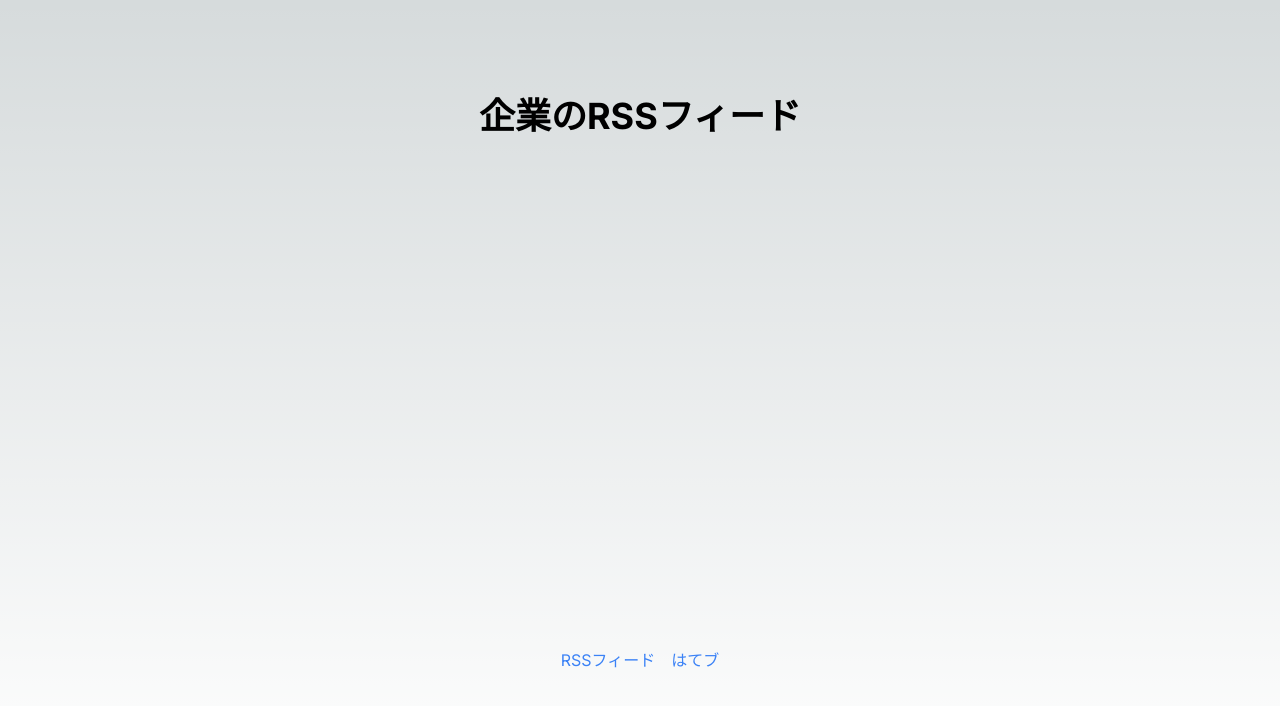
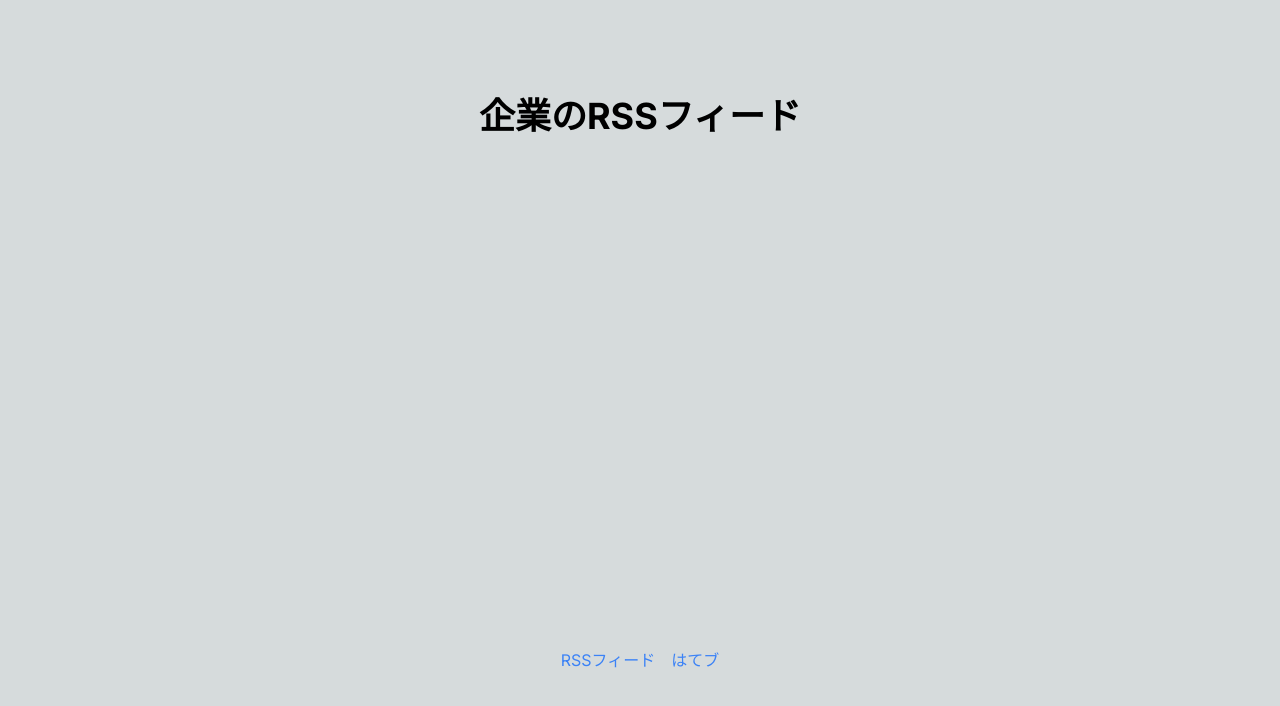
Before and after one commit to keeee21/mynews, a Next.js app: page / in a window 1280 px wide. Shown: the top 706 px of the page. Built offline with nearby package versions, Linux system fonts and the light colour scheme.

Commit message:
背景の色を変更

```diff
--- a/app/globals.css
+++ b/app/globals.css
@@ -18,12 +18,14 @@
 
 body {
   color: rgb(var(--foreground-rgb));
-  background: linear-gradient(
-      to bottom,
-      transparent,
-      rgb(var(--background-end-rgb))
-    )
-    rgb(var(--background-start-rgb));
+  background-color: rgb(var(--background-start-rgb));
+}
+
+@media (prefers-color-scheme: dark) {
+  body {
+    color: rgb(var(--foreground-rgb));
+    background-color: rgb(var(--background-start-rgb));
+  }
 }
 
 @layer utilities {
```
